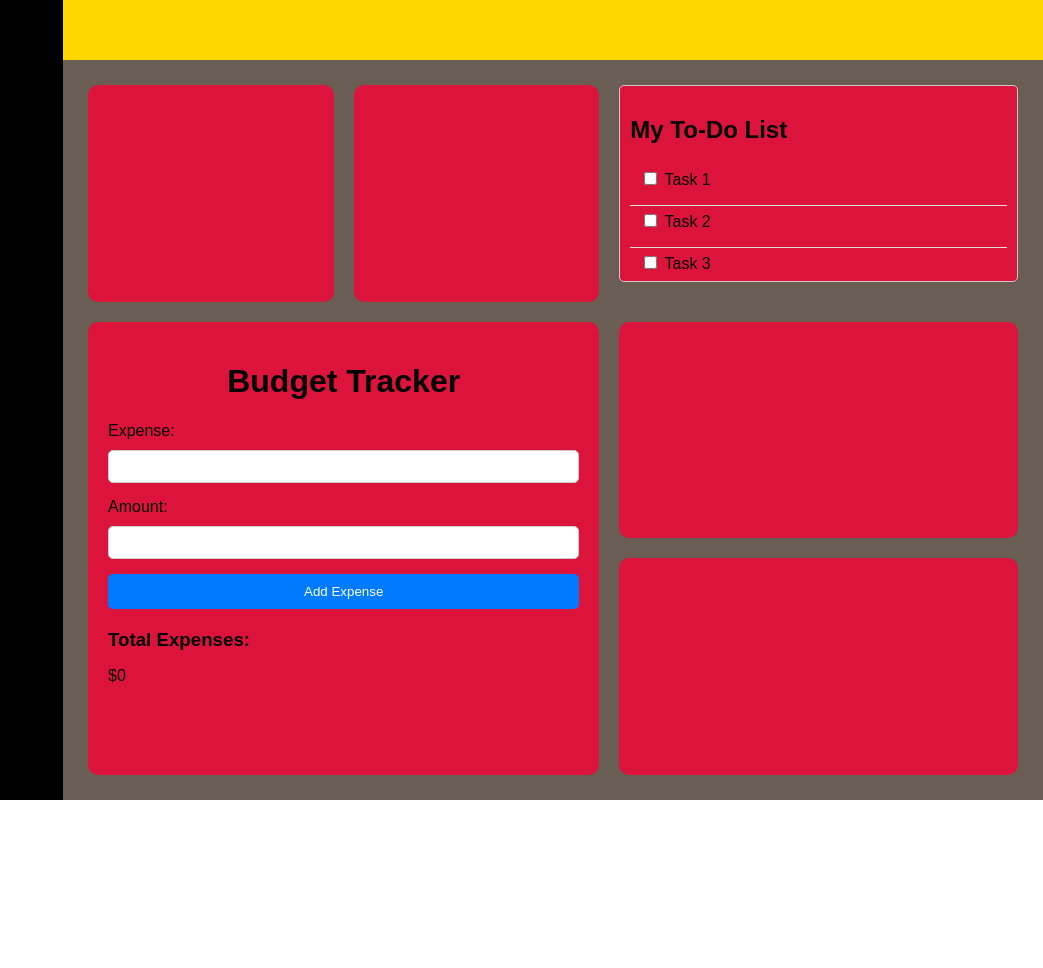
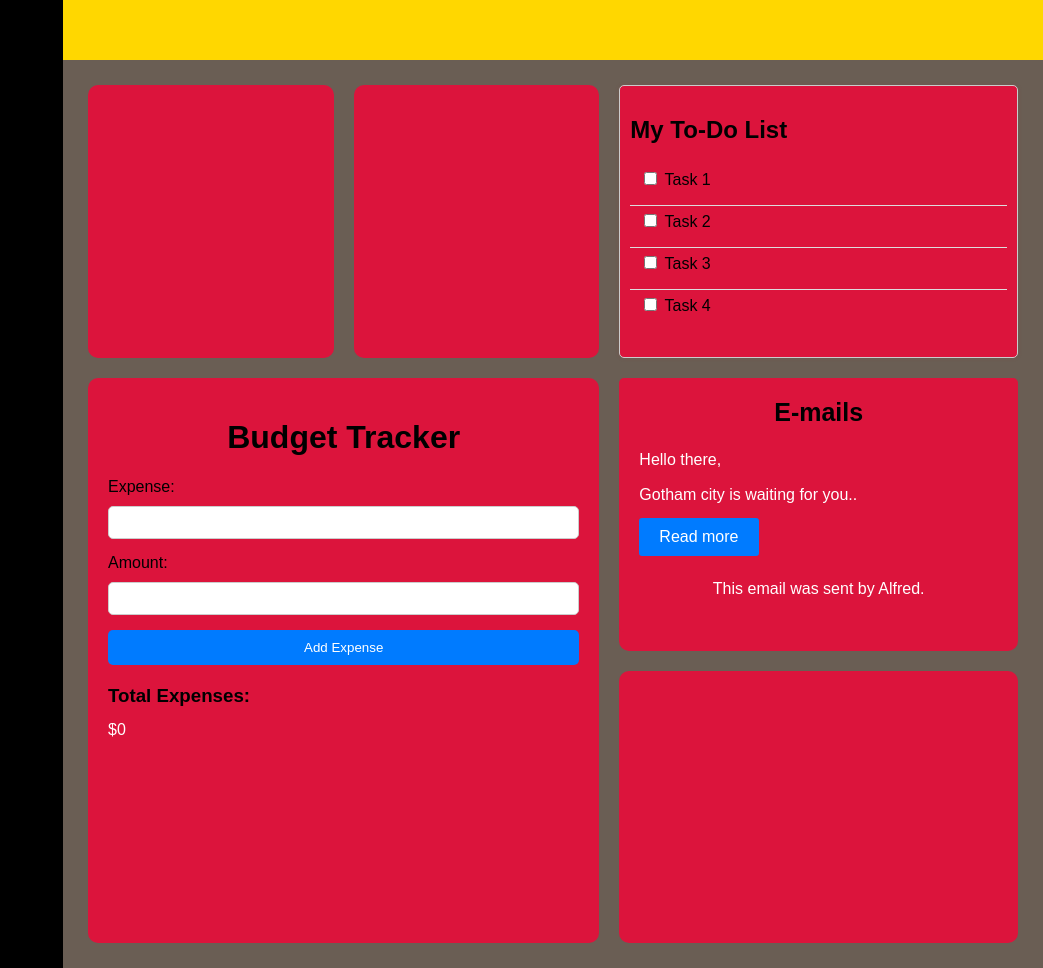
Before and after one commit to Half-Bl00d-Pr1nce/wmo, a plain HTML site: page dashboard.html in a window 1280 px wide. Shown: the whole page, without its empty margins (237-1280 px from the left). Before the commit the page ends 800 px from the top, so only its background shows below. Drawn offline with Linux system fonts and the light colour scheme.

Commit message:
Implemented E-mail

```diff
--- a/dashboard.html
+++ b/dashboard.html
@@ -25,9 +25,16 @@
                     <input type="checkbox" id="Task2">
                     <label for="Task2">Task 2</label>
                   </li>
-                  <li><input type="checkbox" id="Task3">
+                  <li>
+                    <input type="checkbox" id="Task3">
                     <label for="Task3">Task 3</label>
-                </li>
+                  </li>
+                  <li>
+                    <input type="checkbox" id="Task4">
+                    <label for="Task4">Task 4</label>
+                  </li>
+
+
                 </ul>
               </div>
             <div class="card">
@@ -41,7 +48,7 @@
                   <button type="submit">Add Expense</button>
                 </form>
                 <div class="expenses">
-                  <!-- Expenses will be dynamically added here -->
+
                 </div>
                 <div class="total">
                   <h3>Total Expenses:</h3>
@@ -50,7 +57,17 @@
               </div>
             </div>
 
-            <div class="card"></div>
+            <div class="card">
+              <div class="email-container">
+                <h5>E-mails</h5>
+                <p>Hello there,</p>
+                <p>Gotham city is waiting for you..</p>
+                <a href="#" class="button">Read more</a>
+                <div class="footer">
+                  <p>This email was sent by Alfred.</p>
+                </div>
+              </div>
+            </div>
             <div class="card"></div>
         </main>
 
--- a/style.css
+++ b/style.css
@@ -72,7 +72,7 @@ body {
 
 .todo-list-container {
     width: 376.67px;
-    height: 174.8px;
+    height: 254.8.8px;
     border: 1px solid #ccc;
     padding: 10px;
     border-radius: 5px;
@@ -164,3 +164,49 @@ body {
   .total h3 {
     margin-bottom: 10px;
   }
+
+  body, h5, p {
+    margin: 0;
+    padding: 0;
+  }
+
+body {
+    font-family: Arial, sans-serif;
+    background-color: #f4f4f4;
+  }
+
+.email-container {
+    max-width: 100%;
+    margin: 0 auto;
+    background-color: crimson;
+    border-radius: 5px;
+    padding: 20px;
+  }
+
+h5 {
+    color: black;
+    font-size: 25px;
+    text-align:center;
+    margin-bottom: 20px;
+  }
+
+p {
+    color: white;
+    line-height: 1.6;
+    margin-bottom: 10px;
+  }
+
+.button {
+    display: inline-block;
+    background-color: #007bff;
+    color: #fff;
+    padding: 10px 20px;
+    text-decoration: none;
+    border-radius: 3px;
+  }
+
+.footer {
+    margin-top: 20px;
+    text-align: center;
+    color: #999;
+  }
```
Also changed, not shown: dashboard1.html (+9 -2 lines).
